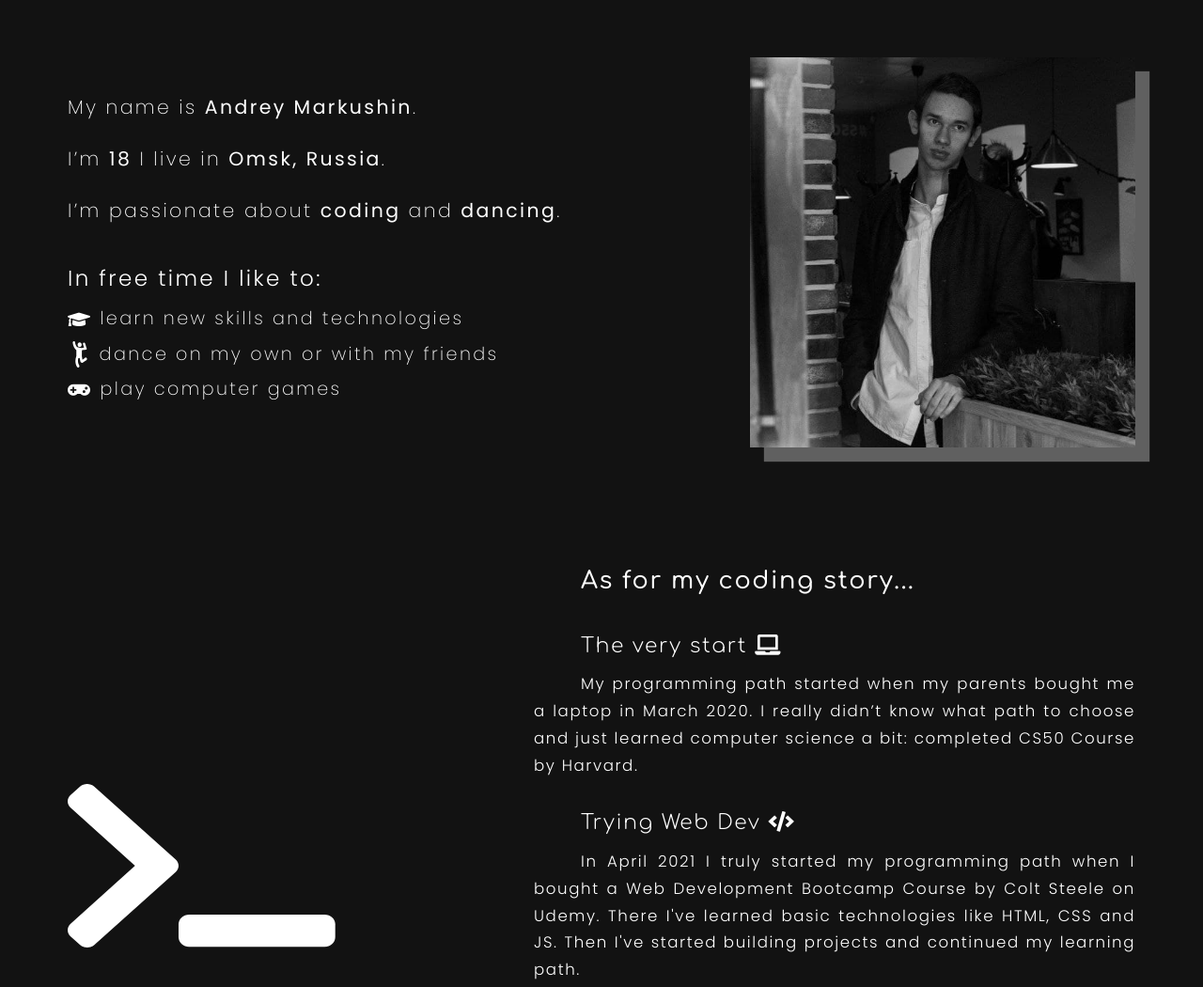
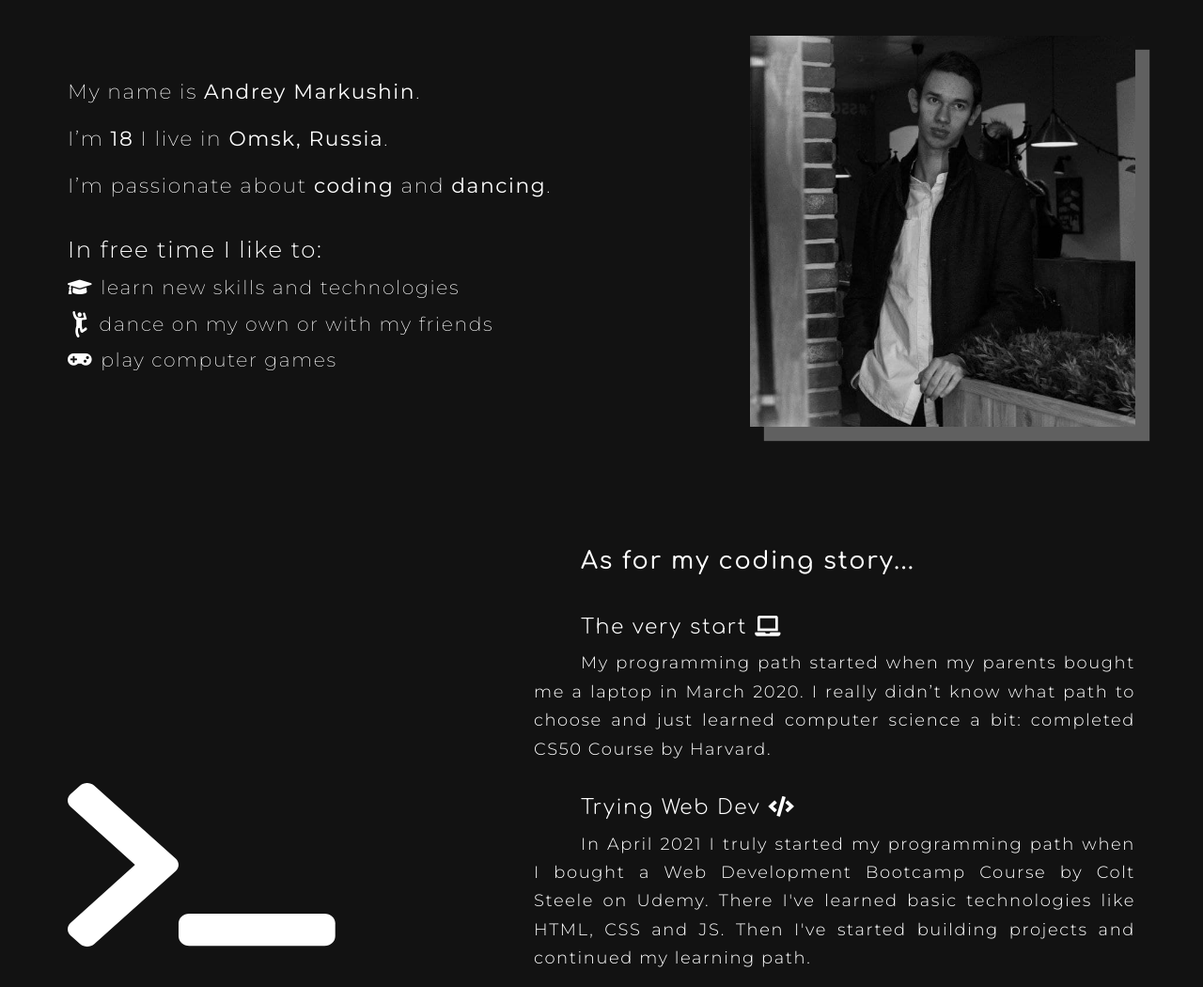
Before and after one commit to andy-devs/andy-devs.github.io, a plain HTML site: page index.html in a window 1280 px wide. Shown: the part 772-1822 px from the top of the page at 94% size. Drawn offline with nearby package versions, Linux system fonts and the light colour scheme.

Commit message:
font change

```diff
--- a/index.html
+++ b/index.html
@@ -14,7 +14,7 @@
 		<link rel="preconnect" href="https://fonts.googleapis.com" />
 		<link rel="preconnect" href="https://fonts.gstatic.com" crossorigin />
 		<link
-			href="https://fonts.googleapis.com/css2?family=Comfortaa:wght@300;400;500&family=Fira+Sans:wght@100;200;400;500&family=Poppins:wght@100;200;300;400;500&display=swap"
+			href="https://fonts.googleapis.com/css2?family=Comfortaa:wght@300;400;500&family=Montserrat:wght@100;200;300;400&family=Poppins:wght@100;200;300;400;500&display=swap"
 			rel="stylesheet"
 		/>
 		<link rel="stylesheet" href="./packages/BurgerSlide/dist/styles.css" />
--- a/style.scss
+++ b/style.scss
@@ -26,7 +26,7 @@ body {
 	scroll-behavior: smooth;
 	text-rendering: optimizeSpeed;
 	font-size: 16px;
-	font-family: 'Poppins', 'Fira Sans', sans-serif;
+	font-family: 'Montserrat', sans-serif;
 }
 
 /* Remove list styles on ul, ol elements with a class attribute */
@@ -248,8 +248,8 @@ body::-webkit-scrollbar-thumb {
 	margin-bottom: 8rem;
 }
 .about__bio-text {
-	font-size: clamp(1.1rem, 1.6vw, 1.5rem);
-	letter-spacing: 0.15rem;
+	font-size: clamp(1.1rem, 1.7vw, 1.6rem);
+	letter-spacing: 0.1rem;
 	max-width: 35rem;
 }
 .about__bio-text__focus {
@@ -266,7 +266,7 @@ body::-webkit-scrollbar-thumb {
 .about__bio-text__info-head {
 	margin-bottom: 1rem;
 	font-weight: 300;
-	font-size: clamp(1.4rem, 1.8vw, 1.8rem);
+	font-size: clamp(1.4rem, 1.9vw, 1.9rem);
 }
 .about__bio-text__info-item {
 	display: flex;
@@ -274,7 +274,7 @@ body::-webkit-scrollbar-thumb {
 	gap: 0.5rem;
 	margin-bottom: 0.7em;
 	font-weight: 200;
-	font-size: clamp(1.1rem, 1.5vw, 1.4rem);
+	font-size: clamp(1.1rem, 1.6vw, 1.5rem);
 	line-height: 1.3rem;
 }
 .dance-image {
@@ -315,14 +315,14 @@ body::-webkit-scrollbar-thumb {
 }
 .about__story-text {
 	max-width: 40rem;
-	font-size: clamp(1rem, 1.3vw, 1.3rem);
-	font-weight: 200;
+	font-size: clamp(1rem, 1.4vw, 1.4rem);
+	font-weight: 300;
 	letter-spacing: 0.1rem;
-	line-height: 1.8rem;
+	line-height: 1.9rem;
 }
 .about__story-text__heading {
 	font-size: clamp(1.2rem, 1.7vw, 2.1rem);
-	margin-bottom: 0.8rem;
+	margin-bottom: 0.5rem;
 	text-indent: 50px;
 	font-weight: 300;
 	font-family: 'Comfortaa', cursive;
@@ -389,8 +389,9 @@ body::-webkit-scrollbar-thumb {
 }
 .skills__block-text__paragraph {
 	text-indent: 30px;
-	font-size: clamp(1.05rem, 1.5vw, 1.4rem);
+	font-size: clamp(1.1rem, 1.5vw, 1.5rem);
 	font-weight: 200;
+	line-height: 1.8rem;
 	margin-bottom: 0.9rem;
 	text-align: justify;
 }
```
Also changed, not shown: style.css, 1 other file.
